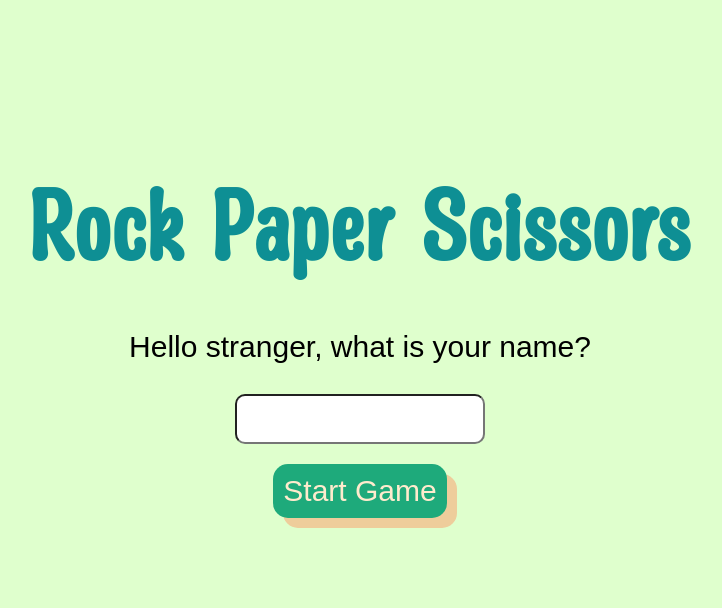
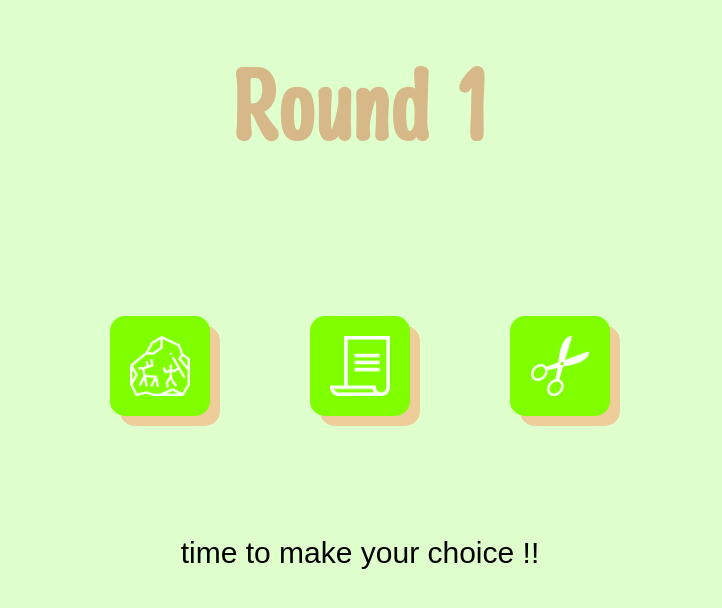
Before and after one commit to heraldjose10/rock-aper-scissors, a plain HTML site: page index.html in a window 1280 px wide. Both pictures are taken after a click on the button "Start Game". Shown: the whole page, without its empty margins (280-1002 px from the left). Drawn offline with Linux system fonts and the light colour scheme.

Commit message:
add js functionality

```diff
--- a/game.js
+++ b/game.js
@@ -21,25 +21,92 @@ function playRound(playerSelection, computerSelection) {
         return ['Computer won this round', 0, 1];
     }
 }
+let playerScore = 0;
+let computerScore = 0;
+let roundNumber = 1;
+let maxScore = 5;
 
-function playGame(maxScore) {
+function playGame(e) {
 
-    let playerScore = 0;
-    let computerScore = 0;
-
-    while (playerScore < maxScore && computerScore < maxScore) {
-
-        // let playerSelection = prompt('rock, paper or scissors?');
+    if (playerScore < maxScore && computerScore < maxScore) {
         let computerSelection = getComputerSelection();
+        let playerSelection = e.target.alt;
 
         let result = playRound(playerSelection, computerSelection);
-        console.log(result[0]);
-
         playerScore += result[1];
         computerScore += result[2];
+        roundNumber += 1;
+        showRoundNumber();
+        greetplayer();
+        showChoiceAndRoundWinner(playerSelection, computerSelection, result[0]);
+    }
+    if(computerScore==5 || playerScore==5) {
+        setTimeout(showResults, 500);
     }
 
-    playerScore == maxScore ? console.log('You won the GAME!!') : console.log('You failed! Computer won!');
+
 }
 
-playGame(3);
+const playGameButton = document.querySelector('#startGameButton');
+playGameButton.addEventListener('click', setGameStage);
+
+function setGameStage() {
+
+    const playerName = (() => {
+        // immediatly invoked function expression
+        const playNameInput = document.querySelector('#playerName');
+        return playNameInput.value;
+    })();
+
+
+    showRoundNumber();
+
+    greetplayer(playerName);
+
+    const startScreen = document.querySelector('.player-info');
+    startScreen.remove();
+
+    const main = document.querySelector('.main');
+    main.classList.add('game-screen-main');
+
+    const gameArea = document.querySelector('.game-area');
+    gameArea.style.display = 'flex';
+}
+
+function showRoundNumber() {
+    const mainHeading = document.querySelector('.game-heading');
+    mainHeading.textContent = `Round ${roundNumber}`;
+    mainHeading.style.color = 'rgb(215 184 136)';
+}
+
+function greetplayer(playerName = null) {
+
+    const greetingPTag = document.querySelector('.player-text').querySelectorAll('p')[2];
+
+    if(roundNumber===1){
+        greetingPTag.textContent = `time to make your choice ${playerName}!!`;
+    }
+    else{
+        let playerTextDiv = document.querySelector('.player-text');
+        greetingPTag.textContent = `your score:${playerScore} \n computer score:${computerScore}`
+    }
+
+}
+
+const gameChoices = Array.from(document.getElementsByClassName('player-area')[0].querySelectorAll('img'));
+gameChoices.forEach(element => {
+    element.addEventListener('click', playGame);
+});
+
+function showResults(){
+    playerScore == maxScore ? alert('You won the GAME!!') : alert('You failed! Computer won!');
+}
+
+function showChoiceAndRoundWinner(playerChoice, computerChoice, resultText){
+
+    const choicesPTag = document.querySelector('.player-text').querySelectorAll('p')[0];
+    choicesPTag.textContent = `your chose ${playerChoice} & computer chose ${computerChoice}`;
+
+    const roundWinnerPTag = document.querySelector('.player-text').querySelectorAll('p')[1];
+    roundWinnerPTag.textContent = resultText;
+}
--- a/index.html
+++ b/index.html
@@ -20,7 +20,27 @@
                 Hello stranger, what is your name?
             </label>
             <input type="text" name="playerName" id="playerName">
-            <button type="submit">Start Game</button>
+            <button type="submit" id="startGameButton">Start Game</button>
+        </div>
+        <div class="game-area">
+            <div class="player-area">
+                <ul>
+                    <li>
+                        <img src="images/rock.png" alt="rock" srcset="">
+                    </li>
+                    <li>
+                        <img src="images/paper.png" alt="paper" srcset="">
+                    </li>
+                    <li>
+                        <img src="images/scissor.png" alt="scissors" srcset="">
+                    </li>
+                </ul>
+            </div>
+            <div class="player-text">
+                <p></p>
+                <p></p>
+                <p></p>
+            </div>
         </div>
     </div>
 </body>
--- a/styles.css
+++ b/styles.css
@@ -16,7 +16,7 @@ html {
 }
 
 body {
-    min-height: 90vh;
+    min-height: 100vh;
     display: flex;
     flex-direction: column;
     align-items: center;
@@ -37,6 +37,7 @@ body {
     padding: 20px;
     margin-bottom: 20px;
     letter-spacing: 3px;
+    text-align: center;
 }
 
 .main>.player-info {
@@ -71,8 +72,10 @@ body {
     border-radius: 15px;
     border: none;
     box-shadow: 10px 10px rgb(238, 205, 155);
+    cursor: pointer;
 }
 
+.game-area ul>li img:active,
 .main>.player-info>button:active {
     box-shadow: 5px 5px rgb(238, 205, 155);
     transform: translateY(4px) translateX(4px);
@@ -82,3 +85,46 @@ body {
     background-color: rgb(210, 235, 235);
     color: black;
 }
+
+.game-screen-main {
+    width: 100%;
+    height: 90vh;
+}
+
+.game-area {
+    display: none;
+    height: 70%;
+    flex-direction: column;
+}
+
+.game-area .player-area {
+    flex: 1;
+    justify-content: center;
+    display: flex;
+}
+
+.game-area ul {
+    align-items: center;
+    display: flex;
+    list-style: none;
+    justify-content: center;
+    gap: 100px;
+}
+
+.game-area ul>li img {
+    height: 100px;
+    width: 100px;
+    background-color: chartreuse;
+    padding: 20px;
+    border-radius: 15px;
+    box-shadow: 10px 10px rgb(238, 205, 155);
+    cursor: pointer;
+    pointer-events: all;
+}
+
+.player-text {
+    flex: 0.5;
+    text-align: center;
+    font-family: sans-serif;
+    font-size: 30px;
+}
```
Also changed, not shown: images/paper.png (added), images/rock.png (added), images/scissor.png (added).
